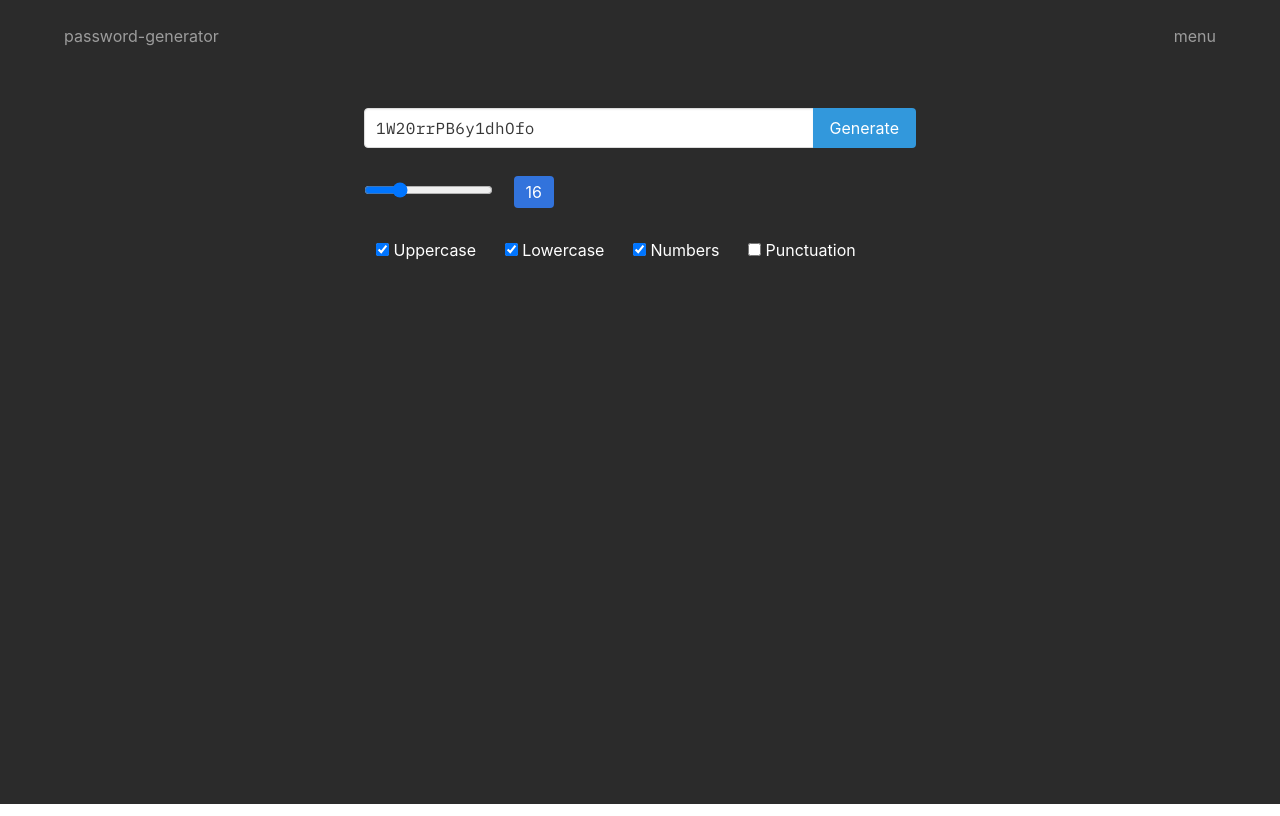
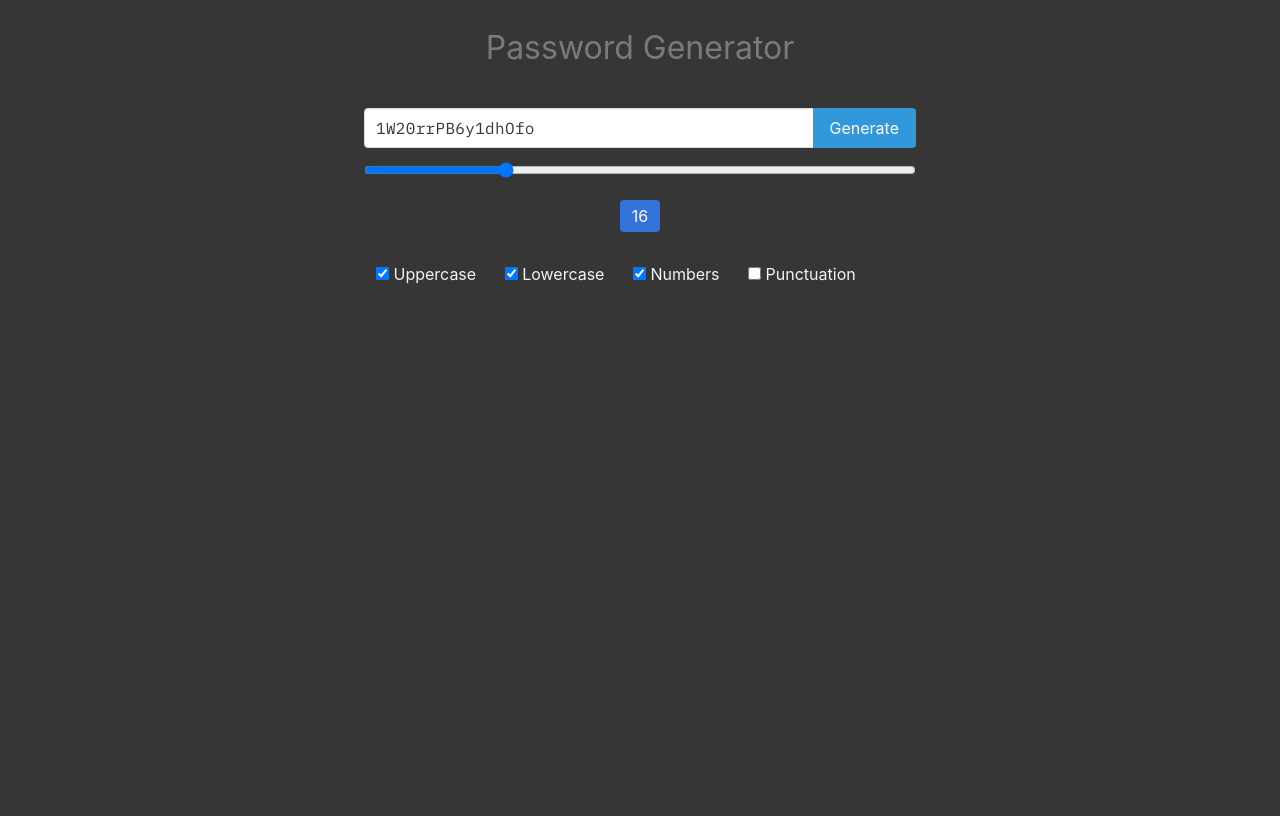
Before and after one commit to eduardo239/js-password-generator, a plain HTML site: page index.html in a window 1280 px wide. Drawn offline with Linux system fonts and the light colour scheme.

Commit message:
ajustes realizados

```diff
--- a/index.css
+++ b/index.css
@@ -1,6 +1,4 @@
 body {
-  background-color: #2b2b2b;
-  color: #fff;
   min-height: 102vh;
 }
 
@@ -16,3 +14,7 @@ body {
 .grey {
   color: #9c9c9c;
 }
+
+.w-100 {
+  width: 100%;
+}
--- a/index.html
+++ b/index.html
@@ -13,11 +13,10 @@
       rel="stylesheet"
     />
   </head>
-  <body>
+  <body class="has-background-dark has-text-link-light">
     <div class="container">
-      <div class="columns py-5 is-vcentered">
-        <div class="column grey">password-generator</div>
-        <div class="column grey has-text-right">menu</div>
+      <div class="column grey py-5 is-vcentered has-text-centered">
+        <h3 class="is-size-3 has-text-grey">Password Generator</h3>
       </div>
       <!--  -->
       <div class="column is-half is-offset-one-quarter">
@@ -35,9 +34,9 @@
           </div>
         </div>
         <!--  -->
-        <div class="field is-centered">
+        <div class="field is-centered has-text-centered">
           <input
-            class="slider is-fullwidth is-info"
+            class="slider w-100 is-fullwidth is-info"
             step="1"
             min="0"
             max="64"
```
